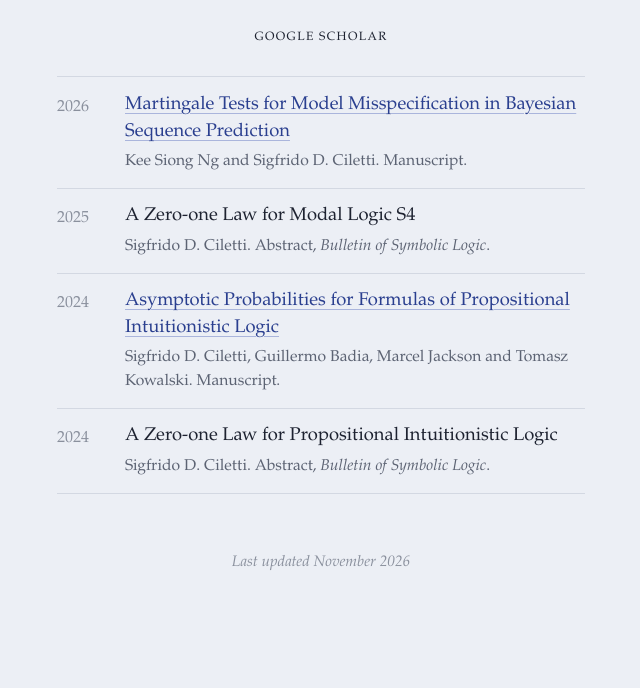
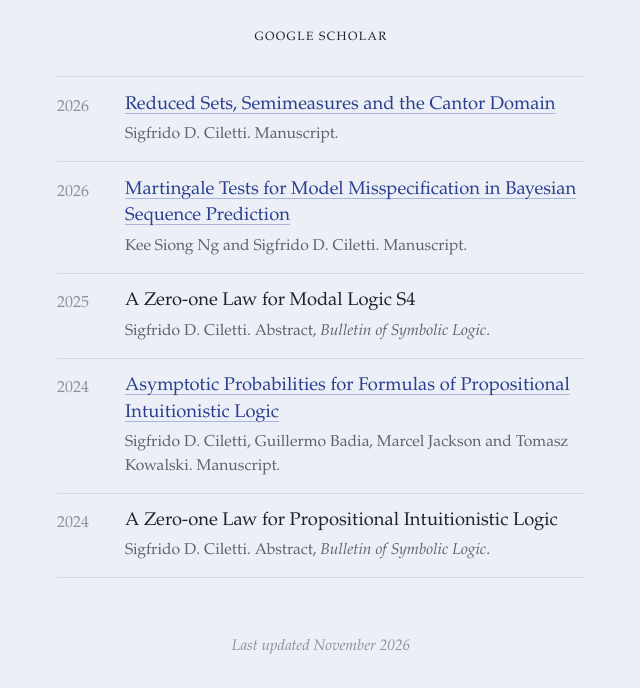
Before and after one commit to Kabbalahblah/ciletti.xyz, a plain HTML site: page publications.html in a window 1280 px wide. Shown: the part 198-886 px from the top of the page, without its empty margins (319-959 px from the left). Before the commit the page ends 821 px from the top, so only its background shows below. Drawn offline with Linux system fonts and the light colour scheme; a web font is replaced by a local one.

Commit message:
Add files via upload

```diff
--- a/publications.html
+++ b/publications.html
@@ -22,6 +22,13 @@
 		<p class="actions"><a href="https://scholar.google.com/citations?view_op=list_works&amp;hl=en&amp;user=blbF_bgAAAAJ">Google Scholar</a></p>
 
 		<ul class="list">
+			<li>
+				<span class="year">2026</span>
+				<div>
+					<a class="title" href="papers/reduced-sets-semimeasures-cantor-domain.pdf">Reduced Sets, Semimeasures and the Cantor Domain</a>
+					<span class="meta">Sigfrido D. Ciletti. Manuscript.</span>
+				</div>
+			</li>
 			<li>
 				<span class="year">2026</span>
 				<div>
```
